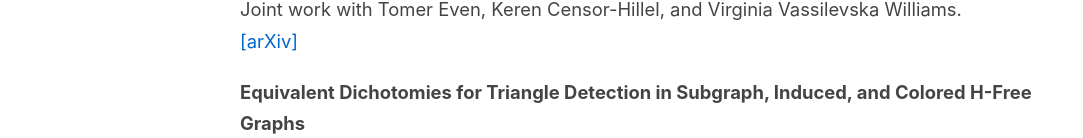
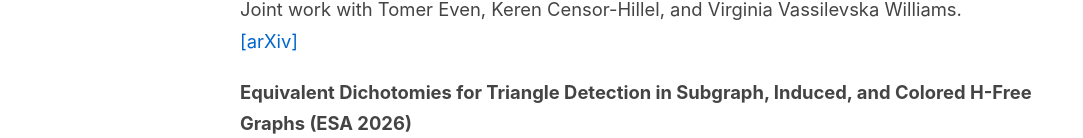
Before and after one commit to nathanwallh/nathanwallh.github.io, a plain HTML site: page index.html in a window 1280 px wide. Shown: the part 814-952 px from the top of the page, without its empty margins (0-1083 px from the left). Drawn offline with Linux system fonts and the light colour scheme.

Commit message:
accepted to ESA 2026

```diff
--- a/index.html
+++ b/index.html
@@ -40,7 +40,7 @@
 	    </p>
             <p>
             <p>
-                <strong>Equivalent Dichotomies for Triangle Detection in Subgraph, Induced, and Colored H-Free Graphs</strong><br>
+                <strong>Equivalent Dichotomies for Triangle Detection in Subgraph, Induced, and Colored H-Free Graphs (ESA 2026)</strong><br>
                 Joint work with Amir Abboud and Ron Safier.<br>
                 <a href="https://arxiv.org/abs/2602.23196">[arXiv]</a>
 	    </p>
```
